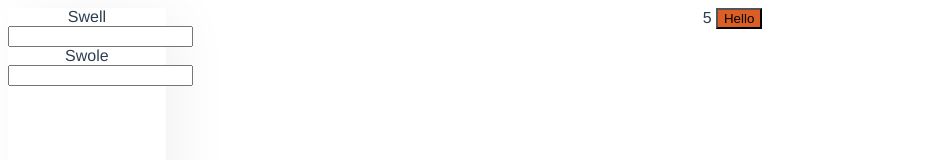
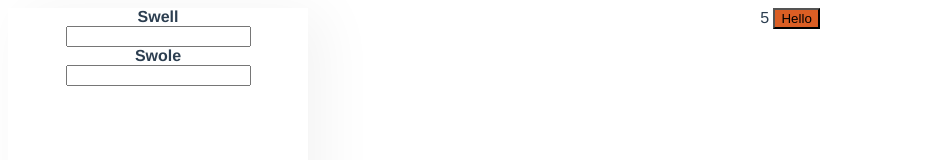
Before and after one commit to vehikl-morning-mob/mobbler, a Vue app: page / in a window 1280 px wide. Shown: the top 160 px of the page, without its empty margins (0-945 px from the left). Built offline with nearby package versions, Linux system fonts and the light colour scheme.

Commit message:
bold the label elements

```diff
--- a/src/background.ts
+++ b/src/background.ts
@@ -21,7 +21,7 @@ protocol.registerSchemesAsPrivileged([
 function createWindow() {
     // Create the browser window.
     win = new BrowserWindow({
-        width: 800,
+        width: 1200,
         height: 600,
         webPreferences: {
             nodeIntegration: true
--- a/src/components/Goals.vue
+++ b/src/components/Goals.vue
@@ -22,7 +22,13 @@ export default class Goals extends Vue {}
 <style lang="scss">
 .container {
   box-shadow: 15px 4px 54px rgba(0, 0, 0, 0.05);
+  min-width: 300px;
   width: 33%;
   height: 100vh;
+  label {
+    font-weight: bold;
+  }
 }
+
+
 </style>
```
